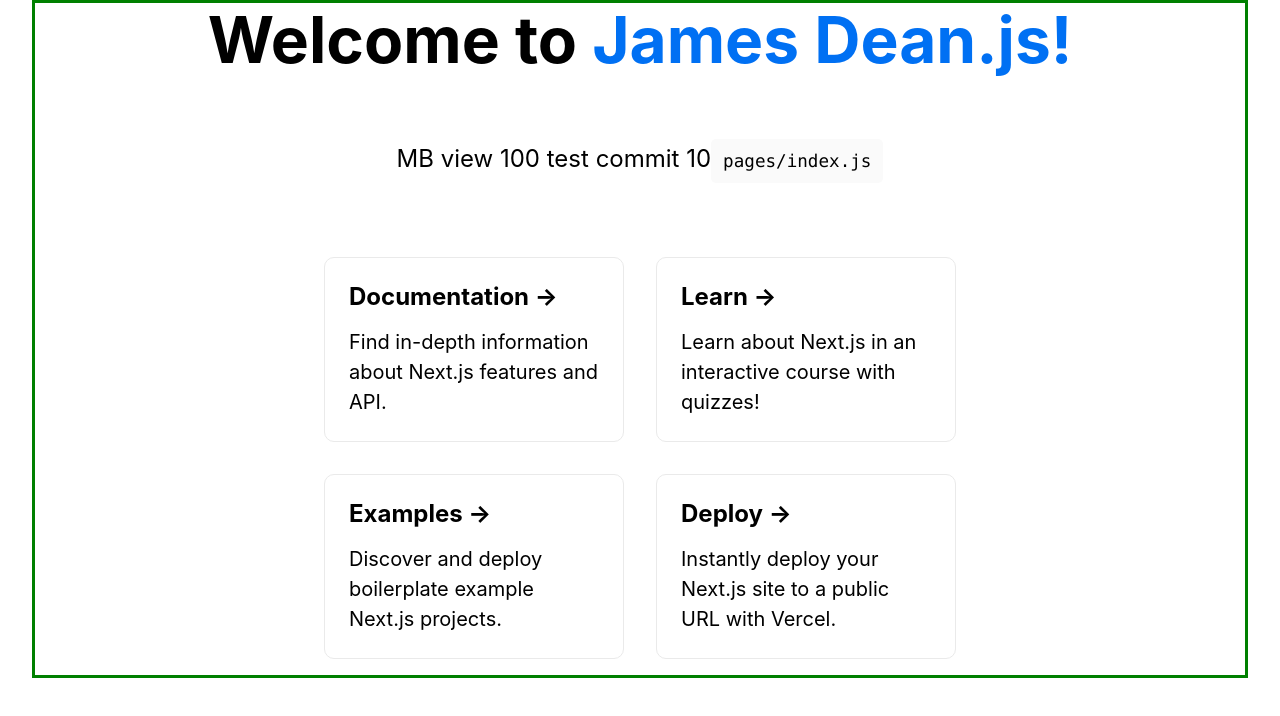
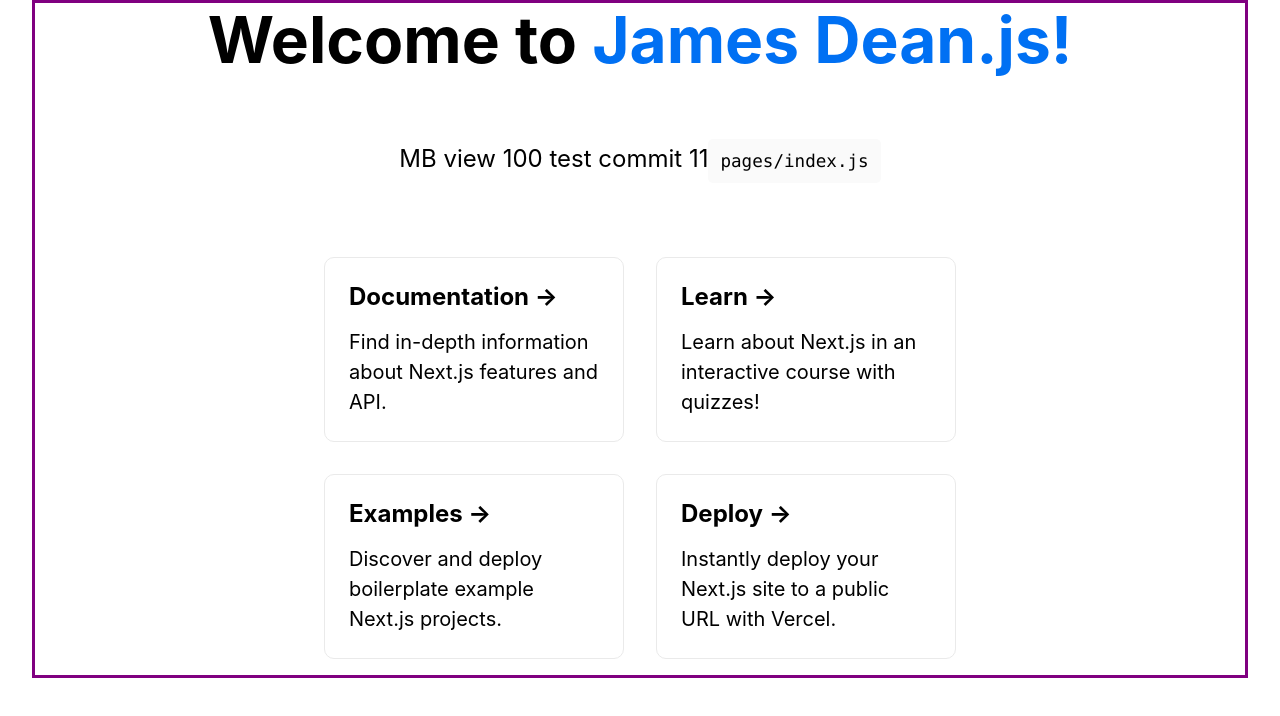
Before and after one commit to JamesDean7/verceltest, a Next.js app: page / in a window 1280 px wide. Shown: the top 716 px of the page. Built offline with nearby package versions, Linux system fonts and the light colour scheme.

Commit message:
feat main : mb vh100 test [11]

```diff
--- a/page/Main.js
+++ b/page/Main.js
@@ -10,13 +10,13 @@
     })
 
     return (
-        <main className={`${mainStyle.mainwrap}`}>
+        <main className={`mainwrap`}>
             <h1 className={styles.title}>
             Welcome to <a href="https://nextjs.org">James Dean.js!</a>
             </h1>
 
             <p className={styles.description}>
-              MB view 100 test commit 10
+              MB view 100 test commit 11
             <code className={styles.code}>pages/index.js</code>
             </p>
 
--- a/styles/globals.css
+++ b/styles/globals.css
@@ -14,3 +14,23 @@
 * {
   box-sizing: border-box;
 }
+
+
+.mainwrap {
+  display: flex;
+  flex-direction: column;
+  justify-content: center;
+  align-items: center;
+  height:100vh;
+  height: calc(var(--vh, 1vh) * 100);
+  overflow:hidden;
+  border:3px solid blue;
+}
+
+@media all and (min-width:1024px) {
+  .mainwrap {
+      height:auto;
+      overflow:visible;
+      border:3px solid purple;
+  }
+}
```
